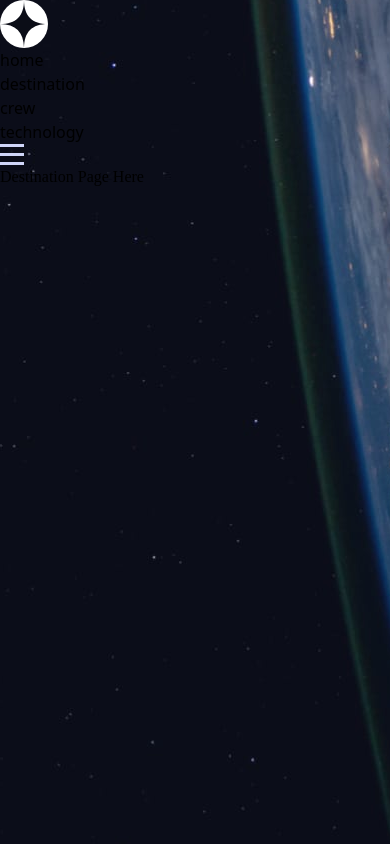
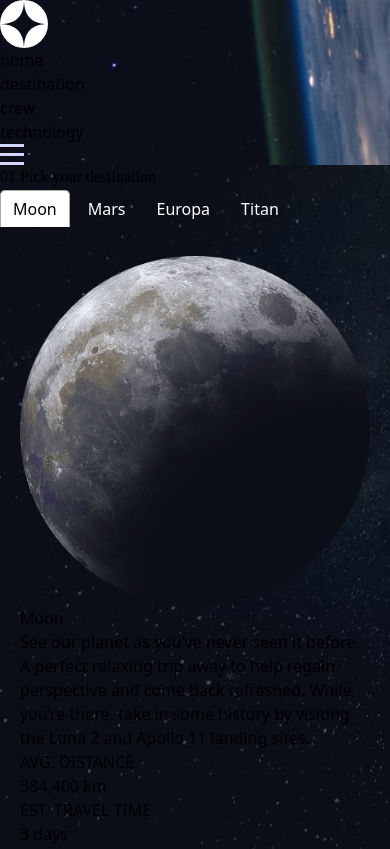
Before and after one commit to matthewkuria/space-tourism-website, a React (Vite) app: page /destination in a window 390 px wide. Shown: the top 849 px of the page. Built offline with nearby package versions, Linux system fonts and the light colour scheme; a web font is replaced by a local one.

Commit message:
Add react tabs with mapped data.json items

```diff
--- a/src/index.css
+++ b/src/index.css
@@ -38,3 +38,18 @@ ol li{
      height: 100vh;
      background: url("./assets/destination/background-destination-desktop.jpg");
 }
+
+/* Custom styles for tabs */
+.react-tabs__tab {
+  background-color: transparent;
+  color: #fff;
+  padding: 10px;
+  margin-right: 5px;
+  cursor: pointer;
+  border-radius: 4px;
+}
+.react-tabs__tab-panel {
+  padding: 20px;
+  border-radius: 4px;
+  margin-top: 10px;
+}
--- a/src/routes/destination.jsx
+++ b/src/routes/destination.jsx
@@ -1,6 +1,71 @@
+import React, { useState, useEffect } from 'react';
+import { Tab, Tabs, TabList, TabPanel } from 'react-tabs';
+import 'react-tabs/style/react-tabs.css';
+import imageMoon from "../assets/destination/image-moon.png"
+import imageMars from "../assets/destination/image-mars.png"
+import imageEuro from "../assets/destination/image-europa.png"
+import imageTitan from "../assets/destination/image-titan.png"
+
+const imageMap = {
+    'image-moon.png': imageMoon,
+    'image-mars.png': imageMars,
+    'image-europa.png': imageEuro,
+    'image-titan.png': imageTitan
+
+};
 const Destination = () => {
+    const [data, setData] = useState([])
+    const [value, setValue] = useState(0);
+    // Fetch data from the  JSON file
+     useEffect(() => {
+    // Fetch data from the JSON file
+    fetch('/data.json')
+      .then((response) => response.json())
+      .then((data) => setData(data.destinations))
+      .catch((error) => console.error('Error fetching data:', error));
+  }, []);
+
+  const handleChange = (event, newValue) => {
+    setValue(newValue);
+    };
     return (
-        <h1>Destination Page Here</h1>
+        <section className='destination'>
+            <h1 className="uppercase text-white text-2xl py-10"><span className="text-slate-500">01</span> Pick your destination</h1>
+            <Tabs>
+            <TabList className="flex justify-end md:mr-28 uppercase md:pt-10">
+                {Array.isArray(data) && data.map((item, index) => (
+                <Tab key={index}>{item.name}</Tab>
+                ))}
+            </TabList>
+            {Array.isArray(data) && data.map((item, index) => (
+                <TabPanel key={index}>
+                <div className='flex flex-col md:flex-row justify-around'>
+                    <div className=''>
+                    <img
+                        src={imageMap[item.images.png]}
+                        alt={item.title}
+                        style={{ width: '100%', borderRadius: '8px' }}
+                    />
+                    </div>
+                    <div className="flex flex-col text-white w-1/2">
+                        <h2 className='uppercase text-7xl'>{item.name}</h2>
+                        <p>{item.description}</p>
+                        <div className="flex justify-between mt-10 ">
+                            <div className="flex flex-col">
+                                <p className="">AVG. DISTANCE</p>
+                                <p>{item.distance}</p>
+                            </div>
+                            <div className="flex flex-col">
+                                <p className="">EST. TRAVEL TIME</p>
+                                <p>{ item.travel}</p>
+                            </div>
+                        </div>
+                    </div>
+                </div>
+                </TabPanel>
+            ))}
+            </Tabs>
+        </section>
     )
 }
 export default Destination
```
Also changed, not shown: src/routes/destinationold.jsx (+77 -77 lines).
